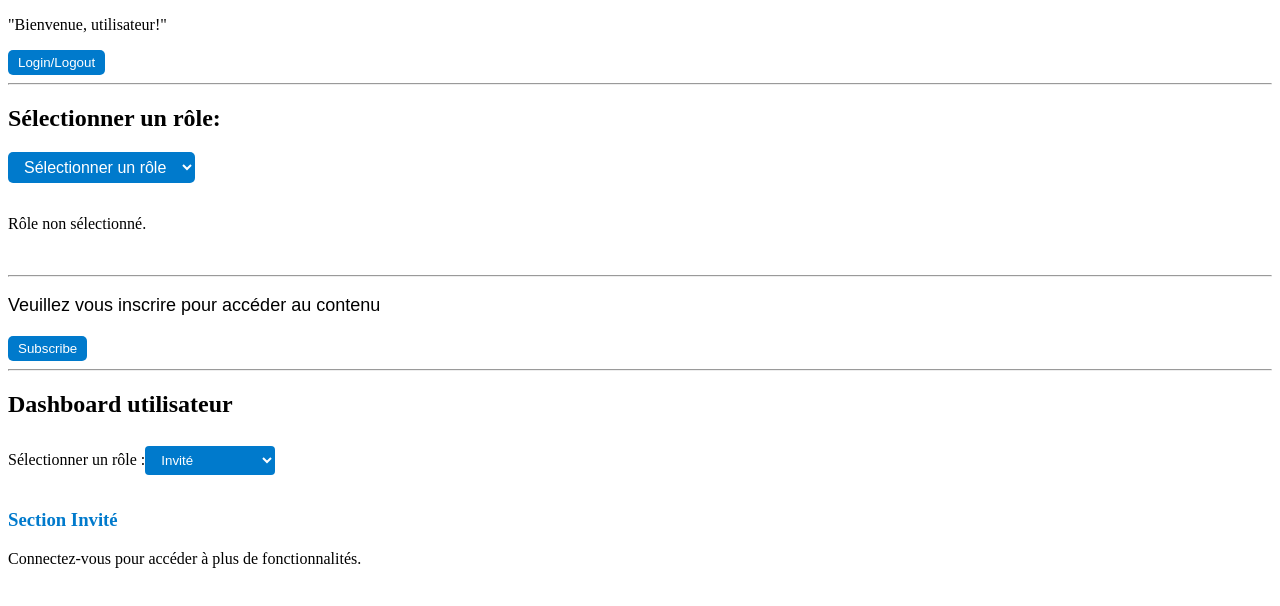
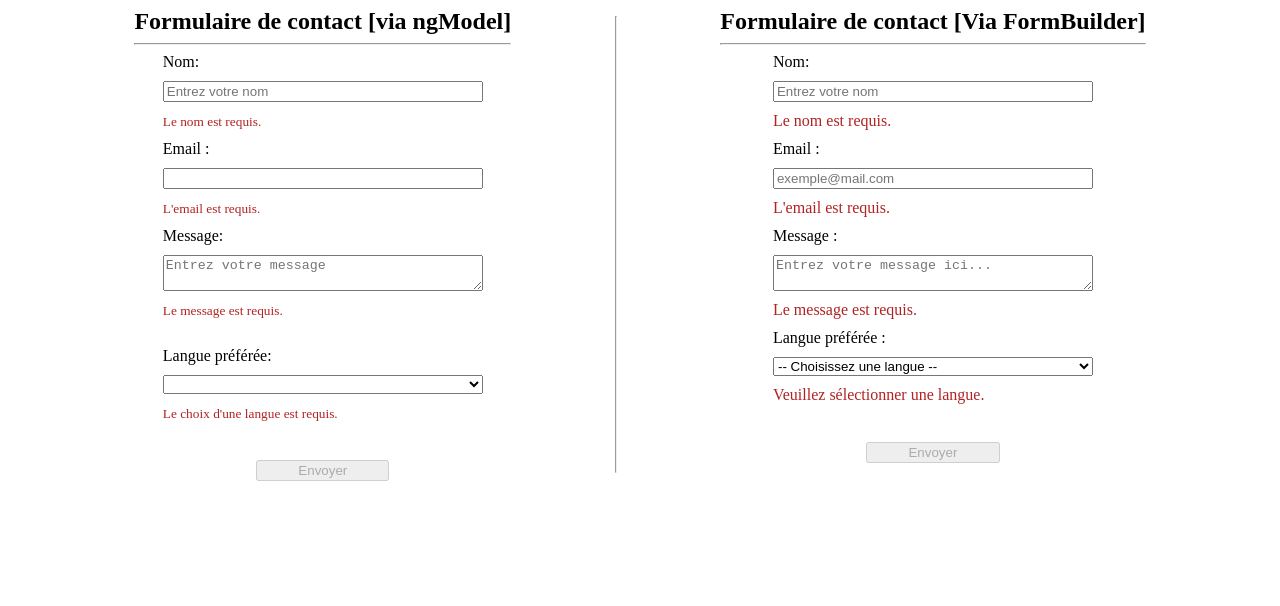
Before and after one commit to CDelf/angular-formation, an Angular app: page / in a window 1280 px wide. Shown: the top 606 px of the page. Built offline with nearby package versions, Linux system fonts and the light colour scheme.

Commit message:
TP8 - Formulaires

```diff
--- a/src/app/app.component.css
+++ b/src/app/app.component.css
@@ -0,0 +1,6 @@
+.app {
+  display: flex;
+  max-width: 80%;
+  width: 100%;
+  margin: auto;
+}
--- a/src/app/app.component.html
+++ b/src/app/app.component.html
@@ -1,8 +1,5 @@
-<app-if-else-login></app-if-else-login>
-<br />
-<hr />
-
-<app-user-acess></app-user-acess>
-<br />
-<hr />
-<app-dashboard-component></app-dashboard-component>
+<div class="app">
+  <app-contact-form></app-contact-form>
+  <hr />
+  <app-contact-form-builder></app-contact-form-builder>
+</div>
--- /dev/null
+++ b/src/components/ex8/contact-form-builder/contact-form-builder.css
@@ -0,0 +1,22 @@
+form {
+  display: flex;
+  flex-direction: column;
+  justify-content: space-around;
+  row-gap: 10px;
+
+  width: 20em;
+  margin: auto;
+}
+
+button {
+  width: 10em;
+  margin: auto;
+}
+
+h2 {
+  margin: auto;
+}
+
+.error {
+  color: firebrick;
+}
--- /dev/null
+++ b/src/components/ex8/contact-form-builder/contact-form-builder.html
@@ -0,0 +1,60 @@
+<h2>Formulaire de contact [Via FormBuilder]</h2>
+<hr />
+
+<form [formGroup]="formulaire" (ngSubmit)="onSubmit()">
+  <!-- Champ Nom -->
+  <label>Nom:</label>
+  <input type="text" formControlName="nom" placeholder="Entrez votre nom" />
+  @if (formulaire.get('nom')?.invalid) {
+    <div class="error">
+      @if (formulaire.get('nom')?.errors?.['required']) {
+        Le nom est requis.
+      }
+      @if (formulaire.get('nom')?.errors?.['minlength']) {
+        Le nom doit comporter au moins 3 caractères.
+      }
+    </div>
+  }
+
+  <!-- Champ Email -->
+  <label>Email :</label>
+  <input type="email" formControlName="email" placeholder="exemple@mail.com" />
+  @if (formulaire.get('email')?.invalid) {
+    <div class="error">
+      @if (formulaire.get('email')?.errors?.['required']) {
+        L'email est requis.
+      }
+      @if (formulaire.get('email')?.errors?.['email']) {
+        Format d'email invalide.
+      }
+    </div>
+  }
+
+  <!-- Champ Message -->
+  <label>Message :</label>
+  <textarea formControlName="message" placeholder="Entrez votre message ici..."></textarea>
+  @if (formulaire.get('message')?.invalid) {
+    <div class="error">
+      @if (formulaire.get('message')?.errors?.['required']) {
+        Le message est requis.
+      }
+      @if (formulaire.get('message')?.errors?.['minlength']) {
+        Le message doit comporter au moins 10 caractères.
+      }
+    </div>
+  }
+
+  <!-- Champ Langue -->
+  <label>Langue préférée :</label>
+  <select formControlName="langue">
+    <option value="">-- Choisissez une langue --</option>
+    <option value="Français">Français</option>
+    <option value="Anglais">Anglais</option>
+    <option value="Espagnol">Espagnol</option>
+  </select>
+  @if (formulaire.get('langue')?.errors?.['required']) {
+    <div class="error">Veuillez sélectionner une langue.</div>
+  }
+  <br />
+  <button type="submit" [disabled]="formulaire.invalid">Envoyer</button>
+</form>
--- /dev/null
+++ b/src/components/ex8/contact-form-builder/contact-form-builder.ts
@@ -0,0 +1,34 @@
+import {Component} from '@angular/core';
+import {ReactiveFormsModule, FormBuilder, FormGroup, Validators} from '@angular/forms';
+
+@Component({
+  selector: 'app-contact-form-builder',
+  imports: [ReactiveFormsModule],
+  templateUrl: './contact-form-builder.html',
+  styleUrl: './contact-form-builder.css'
+})
+export class ContactFormBuilder {
+  formulaire: FormGroup;
+
+  constructor(private fb: FormBuilder) {
+    this.formulaire = this.fb.group(
+      {
+        nom: ['', [Validators.required, Validators.minLength(3)]],
+        email: ['', [Validators.required, Validators.email]],
+        message: ['', [Validators.required, Validators.minLength(10)]],
+        langue: ['', Validators.required]
+      });
+  }
+
+  onSubmit() {
+    if (this.formulaire.valid) {
+      alert(`Formulaire envoyé :
+      - ${this.formulaire.value.nom}
+      - ${this.formulaire.value.email}
+      - ${this.formulaire.value.message}
+      - ${this.formulaire.value.langue}`);
+    } else {
+      alert('Formulaire invalide');
+    }
+  }
+}
--- /dev/null
+++ b/src/components/ex8/contact-form/contact-form.css
@@ -0,0 +1,22 @@
+form {
+  display: flex;
+  flex-direction: column;
+  justify-content: space-around;
+  row-gap: 10px;
+
+  width: 20em;
+  margin: auto;
+}
+
+button {
+  width: 10em;
+  margin: auto;
+}
+
+h2 {
+  margin: auto;
+}
+
+.error {
+  color: firebrick;
+}
--- /dev/null
+++ b/src/components/ex8/contact-form/contact-form.html
@@ -0,0 +1,67 @@
+<h2> Formulaire de contact [via ngModel]</h2>
+<hr/>
+<form #form="ngForm" (ngSubmit)="onSubmit()">
+  <!-- Champ nom -->
+  <label>Nom:</label>
+  <input type="text" [(ngModel)]="nom" name="nom" placeholder="Entrez votre nom" required minlength="3"
+         #nomCtrl="ngModel"/>
+  @if (nomCtrl.invalid) {
+    @if (nomCtrl.errors?.['required']) {
+      <div class="error">
+        <small>Le nom est requis.</small>
+      </div>
+    }
+    @if (nomCtrl.errors?.['minlength']) {
+      <div class="error">
+        <small>Minimum 3 caractères.</small>
+      </div>
+    }
+  }
+  <!-- Champ email -->
+  <label>Email :</label>
+  <input type="email" name="email" required email [(ngModel)]="email" #emailCtrl="ngModel"/>
+  @if (emailCtrl.invalid) {
+    @if (emailCtrl.errors?.['required']) {
+      <div class="error">
+        <small>L'email est requis.</small>
+      </div>
+    }
+    @if (emailCtrl.errors?.['email']) {
+      <div class="error">
+        <small>Format d'email invalide.</small>
+      </div>
+    }
+  }
+
+  <!-- Champ message -->
+  <label>Message:</label>
+  <textarea [(ngModel)]="message" name="message" placeholder="Entrez votre message" required minlength="10"
+            #msgCtrl="ngModel"></textarea>
+  @if (msgCtrl.invalid) {
+    @if (msgCtrl.errors?.['required']) {
+      <div class="error">
+        <small>Le message est requis.</small>
+      </div>
+    }
+    @if (msgCtrl.errors?.['minlength']) {
+      <div class="error">
+        <small>Minimum 10 caractères.</small>
+      </div>
+    }
+  }
+  <br/>
+  <!-- Champ langue -->
+  Langue préférée:
+  <select [(ngModel)]="langue" [ngModelOptions]="{standalone: true}" name="langue" required #langueCtrl="ngModel">
+    <option value="fr">Français</option>
+    <option value="eng">Anglais</option>
+    <option value="spa">Espagnol</option>
+  </select>
+  @if (langueCtrl.errors?.['required']) {
+    <div class="error">
+      <small>Le choix d'une langue est requis.</small>
+    </div>
+  }
+  <br/>
+  <button type="submit" [disabled]="form.invalid">Envoyer</button>
+</form>
--- /dev/null
+++ b/src/components/ex8/contact-form/contact-form.ts
@@ -0,0 +1,23 @@
+import { Component } from '@angular/core';
+import {FormsModule} from '@angular/forms';
+
+@Component({
+  selector: 'app-contact-form',
+  imports: [
+    FormsModule
+  ],
+  templateUrl: './contact-form.html',
+  styleUrl: './contact-form.css'
+})
+export class ContactForm {
+
+  nom: string ='';
+  email : string ='';
+  message : string='';
+  langue: string = '';
+
+  onSubmit() {
+      alert(`Formulaire soumis! Voici les données:
+      nom : ${this.nom}, email: ${this.email}, message: ${this.message}, langue: ${this.langue}`);
+  }
+}
```
Also changed, not shown: src/app/app.component.ts (+4 -6 lines), 2 other files (tests, documents, lock files or other folders).
